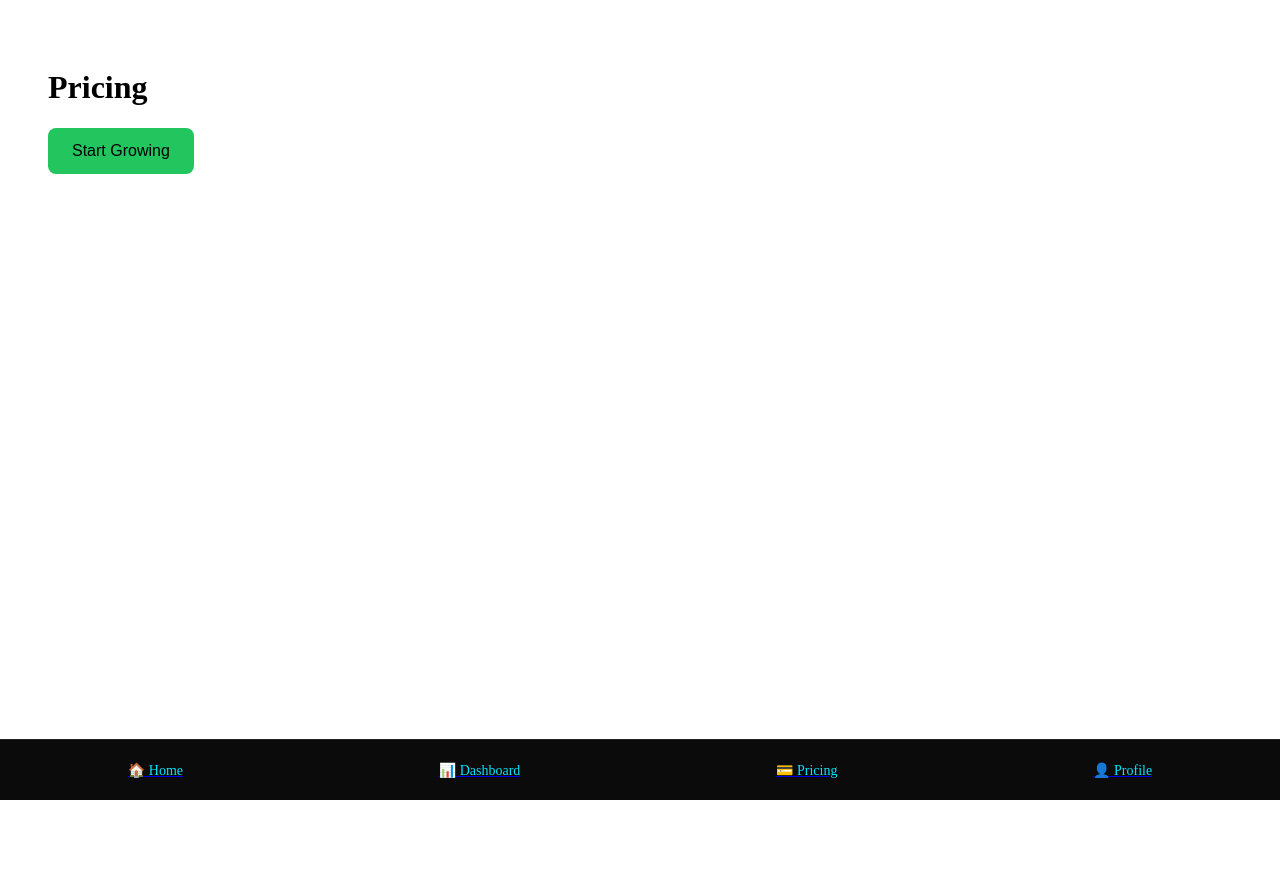
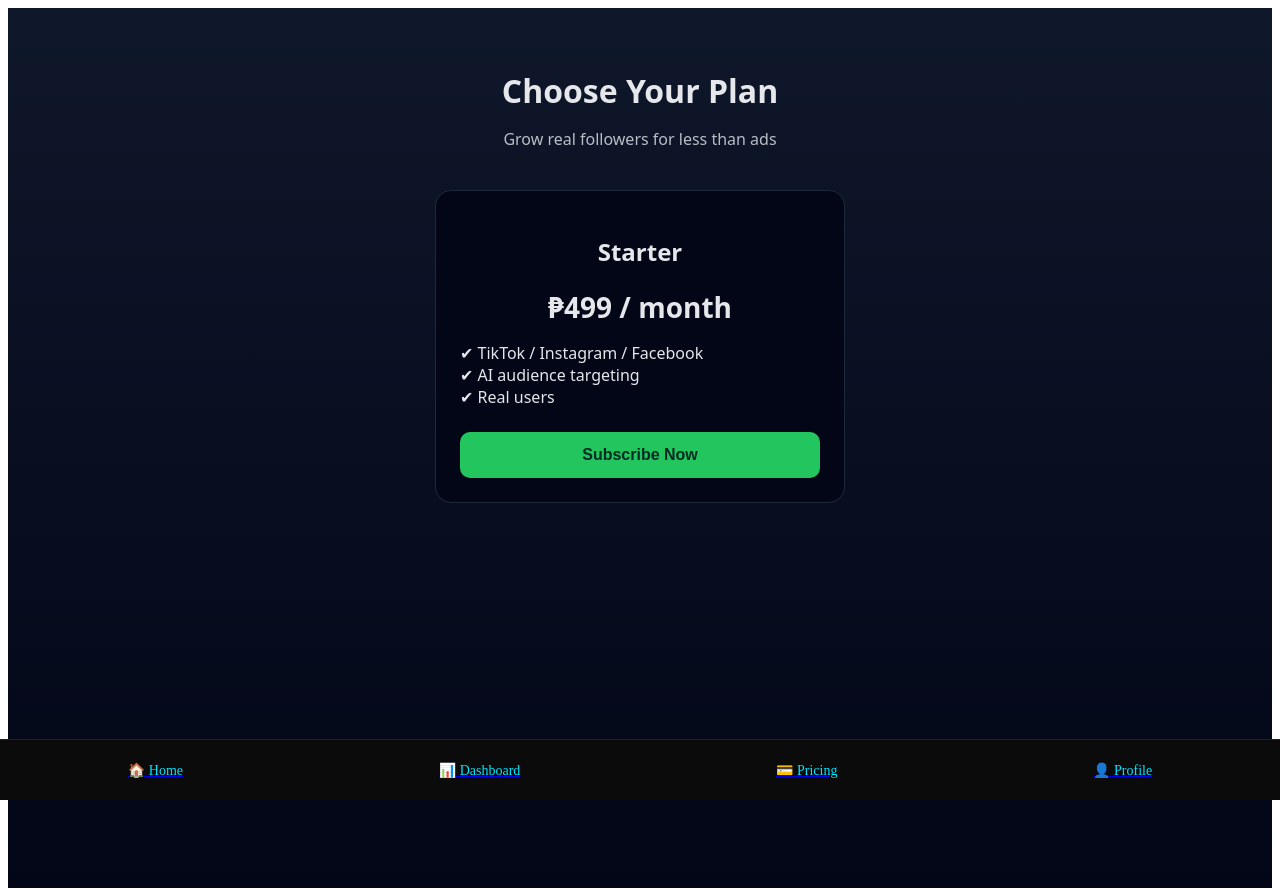
Before and after one commit to yooneaintchue161287-beep/socialmediagrow, a Next.js app: page /pricing in a window 1280 px wide. Before the commit the page ends 800 px from the top, so only its background shows below. Built offline with nearby package versions, Linux system fonts and the light colour scheme.

Commit message:
Update pricing.js

```diff
--- a/pages/pricing.js
+++ b/pages/pricing.js
@@ -1,25 +1,91 @@
 export default function Pricing() {
   const handlePay = () => {
-    alert("Pricing button clicked!");
+    alert("Payment flow will start here 💳");
+    // Next step: redirect to PayMongo checkout
   };
 
   return (
-    <div style={{ padding: 40 }}>
-      <h1>Pricing</h1>
+    <div style={styles.page}>
+      <h1 style={styles.title}>Choose Your Plan</h1>
+      <p style={styles.subtitle}>
+        Grow real followers for less than ads
+      </p>
 
-      <button
-        onClick={handlePay}
-        style={{
-          padding: "14px 24px",
-          fontSize: 16,
-          background: "#22c55e",
-          border: "none",
-          borderRadius: 8,
-          cursor: "pointer",
-        }}
-      >
-        Start Growing
-      </button>
+      <div style={styles.card}>
+        <h2>Starter</h2>
+        <p style={styles.price}>₱499 / month</p>
+        <ul style={styles.list}>
+          <li>✔ TikTok / Instagram / Facebook</li>
+          <li>✔ AI audience targeting</li>
+          <li>✔ Real users</li>
+        </ul>
+
+        <button
+          type="button"
+          onClick={handlePay}
+          style={styles.button}
+        >
+          Subscribe Now
+        </button>
+      </div>
     </div>
   );
 }
+
+/* ---------- Styles ---------- */
+
+const styles = {
+  page: {
+    minHeight: "100vh",
+    background: "linear-gradient(180deg, #0f172a, #020617)",
+    color: "#e5e7eb",
+    padding: "40px 20px",
+    fontFamily: "system-ui, -apple-system, BlinkMacSystemFont",
+    textAlign: "center",
+  },
+
+  title: {
+    fontSize: "32px",
+    fontWeight: "800",
+    marginBottom: "10px",
+  },
+
+  subtitle: {
+    opacity: 0.8,
+    marginBottom: "40px",
+  },
+
+  card: {
+    maxWidth: "360px",
+    margin: "0 auto",
+    background: "#020617",
+    border: "1px solid #1e293b",
+    borderRadius: "16px",
+    padding: "24px",
+  },
+
+  price: {
+    fontSize: "28px",
+    fontWeight: "700",
+    margin: "16px 0",
+  },
+
+  list: {
+    listStyle: "none",
+    padding: 0,
+    marginBottom: "24px",
+    textAlign: "left",
+  },
+
+  button: {
+    width: "100%",
+    padding: "14px",
+    fontSize: "16px",
+    fontWeight: "600",
+    borderRadius: "10px",
+    border: "none",
+    background: "#22c55e",
+    color: "#022c22",
+    cursor: "pointer",
+  },
+};
```
